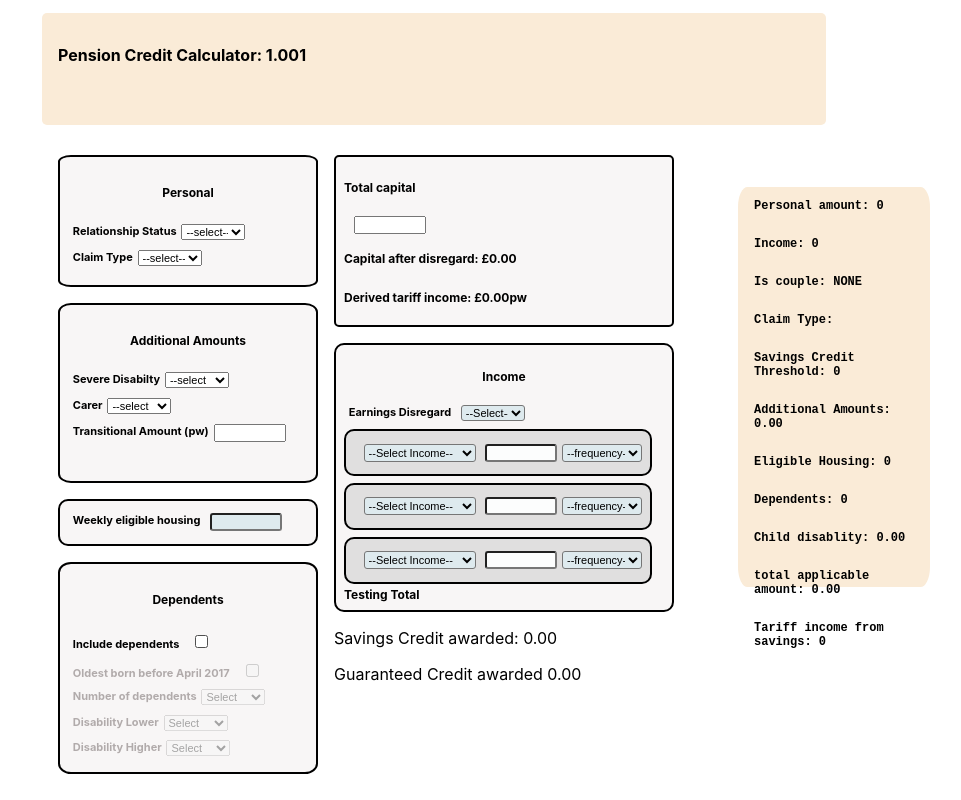
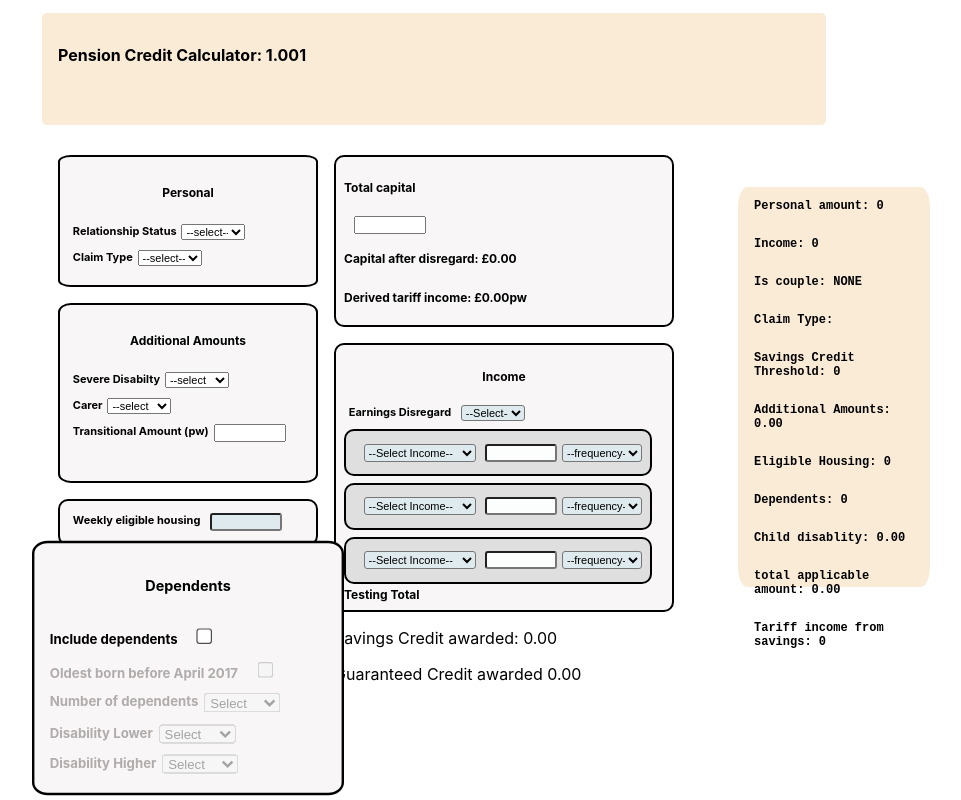
Before and after one commit to dnlstronge/pccalc, a React (Create React App) app: page / in a window 1280 px wide. In both pictures the pointer is over the element 338 px from the left and 668 px from the top of the page. Shown: the whole page, without its empty margins (150-1111 px from the left). Built offline with nearby package versions, Linux system fonts and the light colour scheme.

Commit message:
[x] - add css

```diff
--- a/src/Components/Capital/Capital.module.css
+++ b/src/Components/Capital/Capital.module.css
@@ -10,7 +10,7 @@
     margin-left: 0rem;
     padding: 0.5rem;
     background: rgb(248, 246, 246);
-    border-radius: 5px;
+    border-radius: 10px;
     border: 2px solid black;
     transition: transform .2s; /* Animation */
 }
--- a/src/Components/Children/Children.module.css
+++ b/src/Components/Children/Children.module.css
@@ -10,6 +10,10 @@
     background: rgb(248, 246, 246);
     border-radius: 5%;
     border: 2px solid black;
+    transition: transform .2s; /* Animation */
+}
+.container:hover {
+    transform: scale(1.2);
 }
 
 .heading {
--- a/src/Components/Housing/Housing.module.css
+++ b/src/Components/Housing/Housing.module.css
@@ -10,8 +10,11 @@
     background: rgb(248, 246, 246);
     border-radius: 10px;
     border: 2px solid black;
+    transition: transform .2s; /* Animation */
 }
-
+.container:hover {
+    transform: scale(1.2);
+}
 .heading {
     font-size: 12px;
     font-weight: bold;
```
